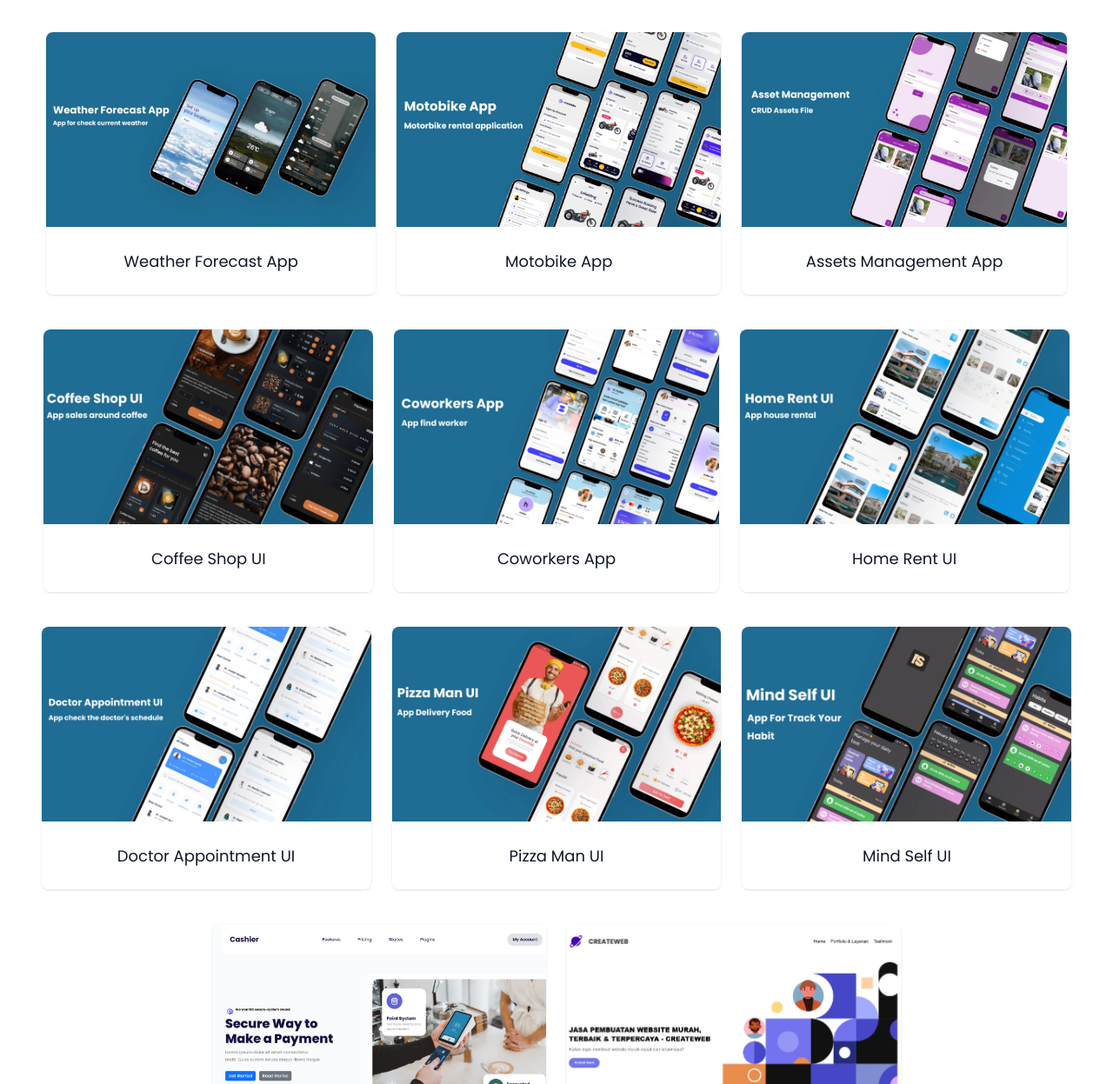
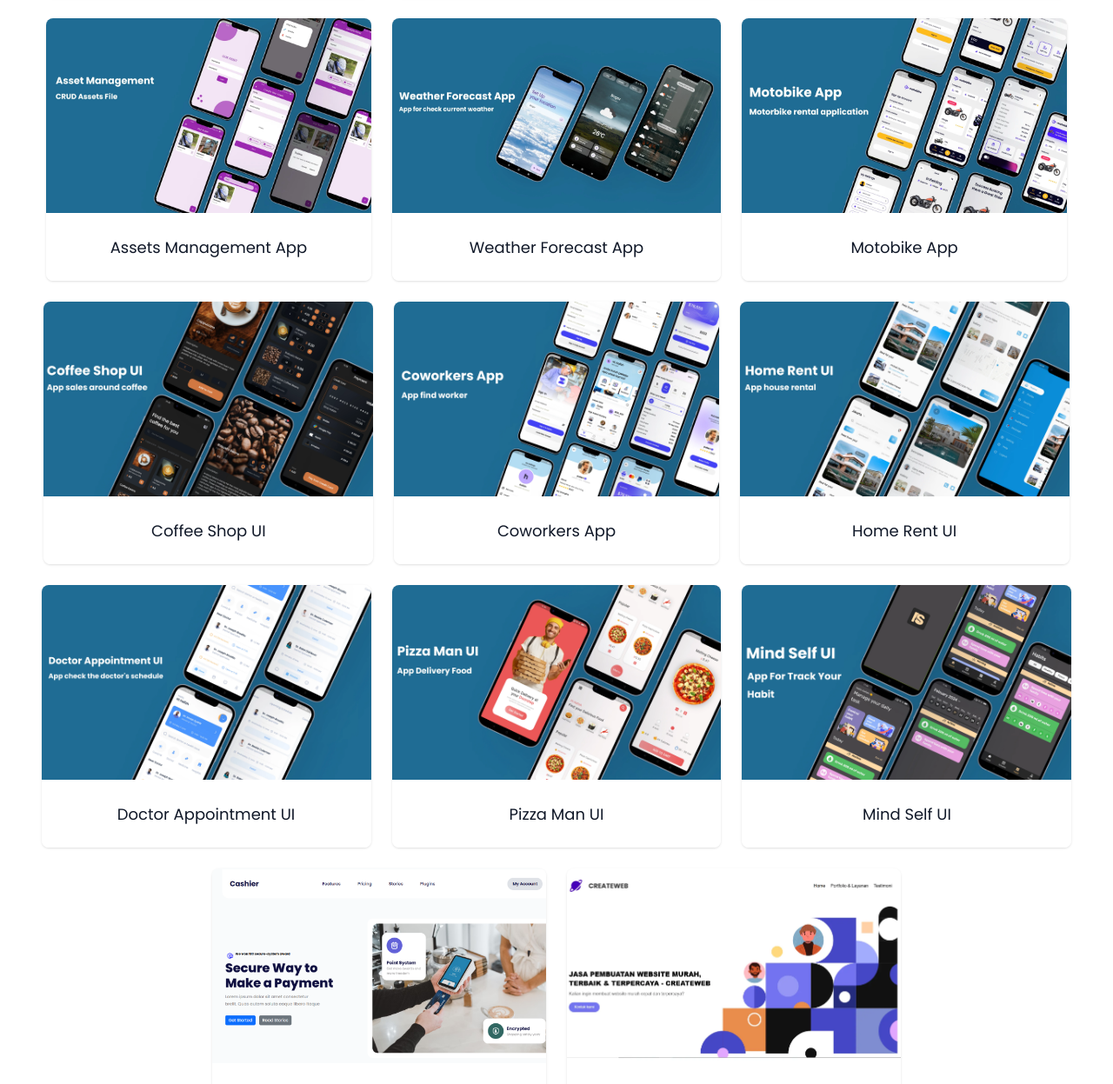
Before and after one commit to magerngoding/mhs-portfolio, a website: page src/index.html in a window 1280 px wide. Shown: the part 1553-2800 px from the top of the page at 87% size. Drawn offline with nearby package versions, Linux system fonts and the light colour scheme.

Commit message:
change title

```diff
--- a/src/index.html
+++ b/src/index.html
@@ -34,7 +34,7 @@
                     </div>
                     <div class="animate__animated animate__fadeInLeft animate__delay-2s">
                         <p class="text-white mx-auto mt-4 max-w-xl sm:text-xl/relaxed">
-                            Frontend Developer | Flutter Developer | IT Support
+                            Flutter Developer | UI Engineer | IT Support
                         </p>
                         <p class="hidden text-gray-400  text-sm md:mt-6 md:block">
                             A flexible and adaptable IT with expertise in problem solving and analysis. Experienced in
@@ -98,7 +98,7 @@
         <section class="my-projects sm:p-6 mt-12">
             <h2 class="text-3xl text-black text-center mb-10 font-bold animate__animated animate__fadeInUp">My Projects
             </h2>
-            <div class="projects-list gap-x-6 justify-center flex flex-wrap">
+            <div class="projects-list gap-6 justify-center flex flex-wrap ">
                 <article class="overflow-hidden rounded-lg shadow-sm transition hover:shadow-lg">
                     <img alt="thumbnail mobile 1" src="assets/images/thumbnail_mobile1.webp"
                         class="h-56 w-full object-cover" />
@@ -132,8 +132,17 @@
                         </a>
                     </div>
                 </article>
-            </div>
-            <div class="projects-list gap-x-6 justify-center my-10 flex flex-wrap">
+                <article class="overflow-hidden rounded-lg shadow-sm transition hover:shadow-lg">
+                    <img alt="thumbnail mobile 6" src="assets/images/thumbnail_mobile6.webp"
+                        class="h-56 w-full object-cover" />
+
+                    <div class="bg-white p-4 sm:p-6">
+                        <a href="#">
+                            <h3 class="mt-0.5 text-lg font-medium text-gray-900 text-center">Assets Management App
+                            </h3>
+                        </a>
+                    </div>
+                </article>
                 <article class="overflow-hidden rounded-lg shadow-sm transition hover:shadow-lg ">
                     <img alt="thumbnail mobile 4" src="assets/images/thumbnail_mobile4.webp"
                         class="h-56 w-full object-cover" />
@@ -155,19 +164,6 @@
                         </a>
                     </div>
                 </article>
-                <article class="overflow-hidden rounded-lg shadow-sm transition hover:shadow-lg">
-                    <img alt="thumbnail mobile 6" src="assets/images/thumbnail_mobile6.webp"
-                        class="h-56 w-full object-cover" />
-
-                    <div class="bg-white p-4 sm:p-6">
-                        <a href="#">
-                            <h3 class="mt-0.5 text-lg font-medium text-gray-900 text-center">Assets Management App
-                            </h3>
-                        </a>
-                    </div>
-                </article>
-            </div>
-            <div class="projects-list gap-x-6 justify-center my-10 flex flex-wrap">
                 <article class="overflow-hidden rounded-lg shadow-sm transition hover:shadow-lg ">
                     <img alt="thumbnail mobile 7" src="assets/images/thumbnail_mobile10.webp"
                         class="h-56 w-full object-cover" />
@@ -200,8 +196,6 @@
                         </a>
                     </div>
                 </article>
-            </div>
-            <div class="projects-list gap-x-6 justify-center my-10 flex flex-wrap">
                 <article class="overflow-hidden rounded-lg shadow-sm transition hover:shadow-lg ">
                     <img alt="thumbnail mobile 7" src="assets/images/thumbnail_mobile7.webp"
                         class="h-56 w-full object-cover" />
@@ -234,8 +228,6 @@
                         </a>
                     </div>
                 </article>
-            </div>
-            <div class="projects-list gap-x-6 justify-center my-10 flex flex-wrap">
                 <article class="overflow-hidden rounded-lg shadow-sm transition hover:shadow-lg">
                     <img alt="" src="assets/images/thubmnail_cashier.png" class="h-56 w-96  object-cover" />
 
@@ -263,7 +255,6 @@
                             </a>
                         </div>
                     </article> -->
-
             </div>
         </section>
     </main>
```
Also changed, not shown: src/assets/images/foto.jpeg, src/output.css.
